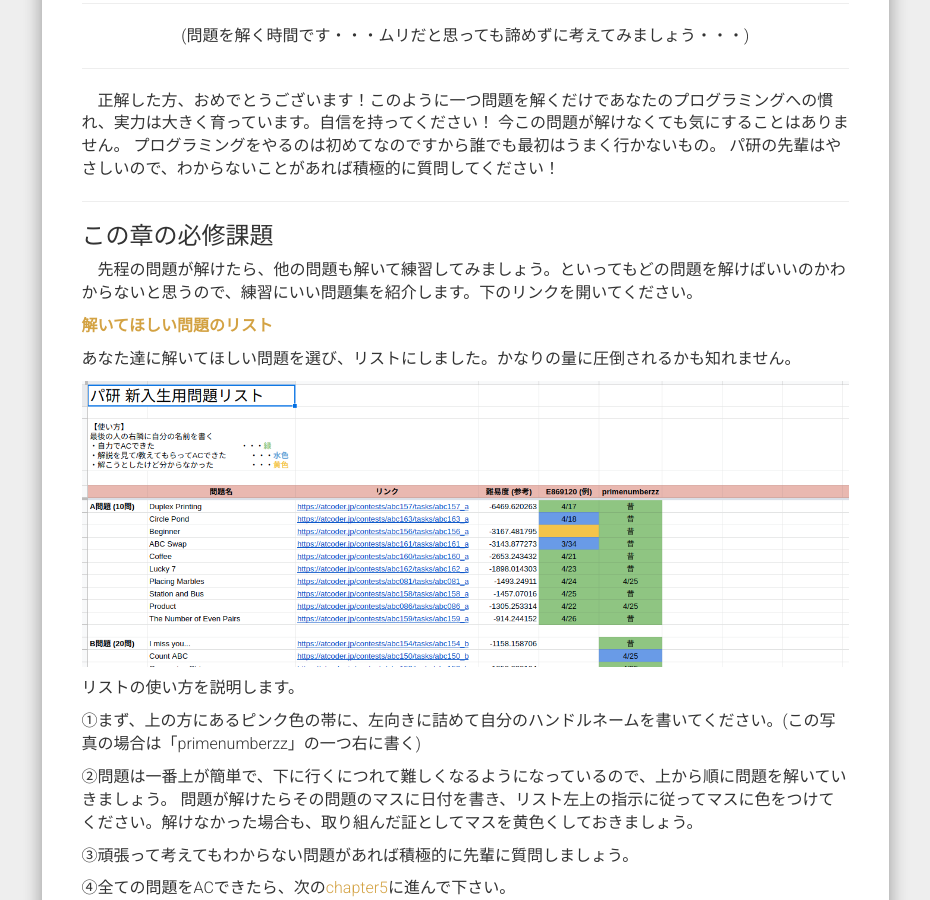
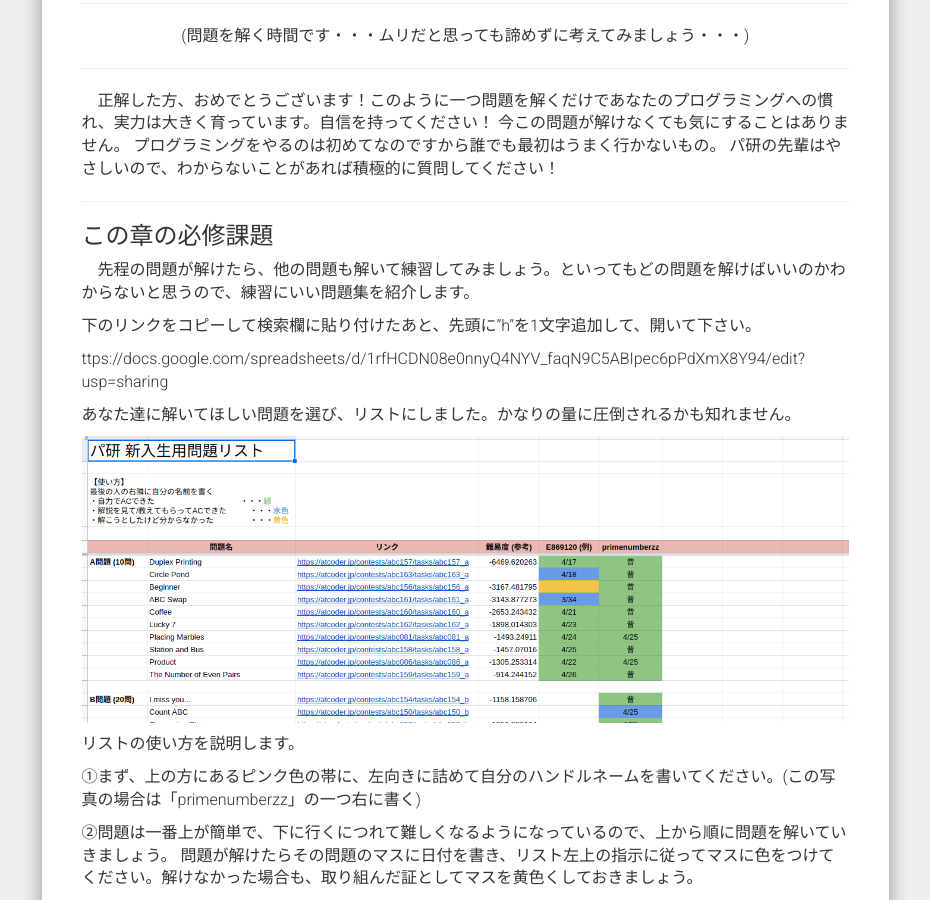
Before and after one commit to TKPaken/beginners, a Jekyll site: the page built from chapter4/index.md, in a window 1280 px wide and 900 px high, scrolled down 1908 px. Shown: the whole window, without its empty margins (321-1251 px from the left). Built offline with Jekyll 4.4.1, drawn with Linux system fonts in a browser that asks for light colours; nearby versions of some CDN libraries; formulas are drawn with MathJax 3; comment, search, counter and statistics services are not loaded.

Commit message:
changed link by 1 character.

```diff
--- a/chapter4/index.md
+++ b/chapter4/index.md
@@ -67,9 +67,11 @@ AtCoderにおいては、原則100点刻みで各問題に点数がつけられ
 
 ### この章の必修課題
 
-　先程の問題が解けたら、他の問題も解いて練習してみましょう。といってもどの問題を解けばいいのかわからないと思うので、練習にいい問題集を紹介します。下のリンクを開いてください。
+　先程の問題が解けたら、他の問題も解いて練習してみましょう。といってもどの問題を解けばいいのかわからないと思うので、練習にいい問題集を紹介します。
 
-__<a href="https://docs.google.com/spreadsheets/d/1rfHCDN08e0nnyQ4NYV_faqN9C5ABIpec6pPdXmX8Y94/edit?usp=sharing" target="_blank">解いてほしい問題のリスト</a>__
+下のリンクをコピーして検索欄に貼り付けたあと、先頭に"h"を1文字追加して、開いて下さい。
+
+ttps://docs.google.com/spreadsheets/d/1rfHCDN08e0nnyQ4NYV_faqN9C5ABIpec6pPdXmX8Y94/edit?usp=sharing
 
 あなた達に解いてほしい問題を選び、リストにしました。かなりの量に圧倒されるかも知れません。
 
```
